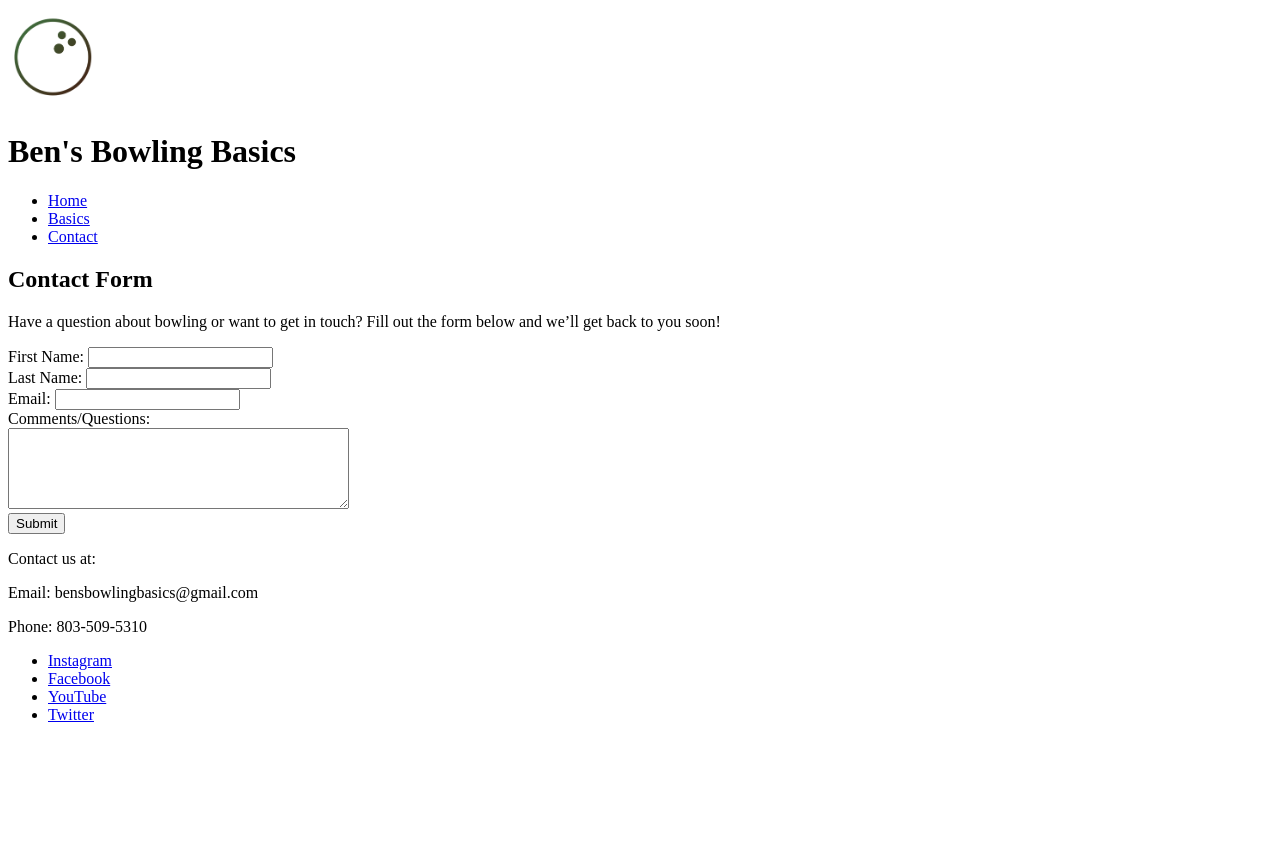
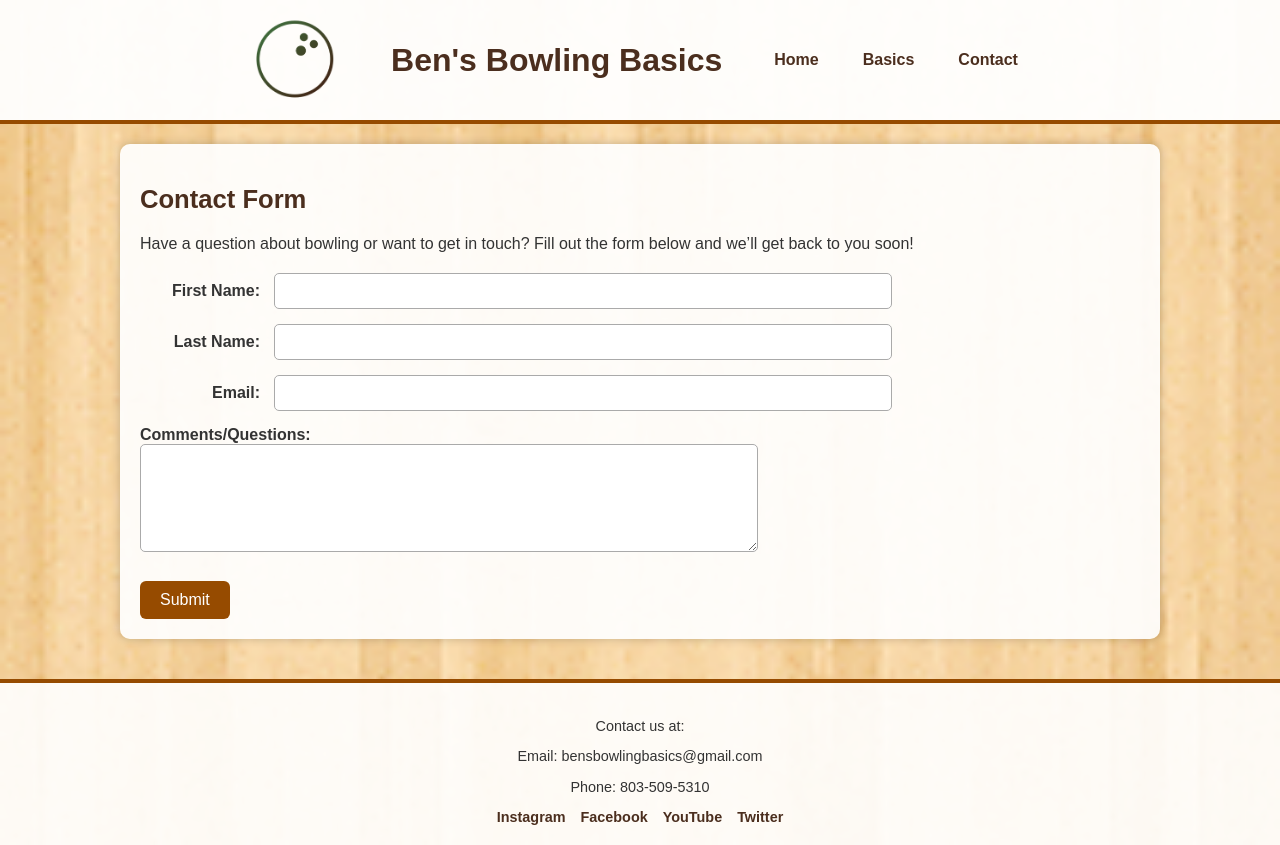
Before and after one commit to thompsonben727/bowlingWebsite, a plain HTML site: page contact.html in a window 1280 px wide. Before the commit the page ends 800 px from the top, so only its background shows below. Drawn offline with Linux system fonts and the light colour scheme.

Commit message:
Add files via upload

```diff
--- a/contact.html
+++ b/contact.html
@@ -3,17 +3,15 @@
 <head>
     <title>Ben's Bowling Basics - Contact</title>
     <meta charset="utf-8">
-<!--
-    <link rel="" href=""> This will be added later when we make stylesheet
--->
+    <link rel="stylesheet" href="styles.css">
 </head>
 <body>
 
-    <header>
+    <header id="main-header">
         <img src="images/logo-transparent-png.png" alt="Ben's Bowling Basics Logo" style="height: 100px;">
         <h1>Ben's Bowling Basics</h1>
         <nav>
-            <ul>
+            <ul class="nav-menu">
                 <li><a href="index.html">Home</a></li>
                 <li><a href="basics.html">Basics</a></li>
                 <li><a href="contact.html">Contact</a></li>
@@ -21,38 +19,39 @@
         </nav>
     </header>
 
-    <main>
-        <div>
+    <main id="contact-main">
+        <section class="contact-intro">
             <h2>Contact Form</h2>
             <p>
                 Have a question about bowling or want to get in touch? Fill out the form below and we’ll get back to you soon!
             </p>
-        </div>
-        <div>
+        </section>
+        <form class="contact-form"></form>
+            <div class="form-group">
                 <label for="first-name">First Name:</label>
                 <input type="text" id="first-name" name="first-name">
             </div>
-        <div>
+            <div class="form-group">
                 <label for="last-name">Last Name:</label>
                 <input type="text" id="last-name" name="last-name">
             </div>
-        <div>
+            <div class="form-group">
                 <label for="email">Email:</label>
                 <input type="email" id="email" name="email">
             </div>
-        <div>
+            <div class="form-group">
                 <label for="comments">Comments/Questions:</label><br>
                 <textarea id="comments" name="comments" rows="5" cols="40"></textarea>
             </div>
-
-        <button type="submit">Submit</button>
+        </form>
+        <button type="submit" class="submit-button">Submit</button>
     </main>
 
-    <footer>
+    <footer id="main-footer">
         <p>Contact us at:</p>
         <p>Email: bensbowlingbasics@gmail.com</p>
         <p>Phone: 803-509-5310</p>
-        <ul>
+        <ul class="social-links">
             <li><a href="#">Instagram</a></li>
             <li><a href="#">Facebook</a></li>
             <li><a href="#">YouTube</a></li>
--- /dev/null
+++ b/styles.css
@@ -0,0 +1,221 @@
+body {
+    font-family: Arial, sans-serif; /* Clean, readable font */
+    background-image: url('images/wood-texture.jpg'); /* Wood texture background */
+    background-size: cover; /* Scale background to cover entire page */
+    background-repeat: no-repeat; /* Prevent background from repeating */
+    background-attachment: fixed; /* Fix background in place while scrolling */
+    margin: 0; /* Remove default body margin */
+    padding: 0; /* Remove default body padding */
+    color: #333; /* General text color */
+}
+
+/* ---------- Header Styles ---------- */
+
+#main-header {
+    display: flex; /* Use Flexbox for layout */
+    align-items: center; /* Vertically center contents */
+    justify-content: center; /* Center all items horizontally */
+    gap: 40px; /* Space between logo/title and nav */
+    background-color: rgba(255, 255, 255, 0.95); /* Semi-transparent white background */
+    padding: 10px 40px; /* Add spacing inside the header */
+    border-bottom: 4px solid #964B00; /* Brown border to mimic wood edge */
+}
+
+#main-header img {
+    height: 80px; /* Set fixed height for logo */
+    margin-right: 10px; /* Space between logo and title */
+}
+
+#main-header h1 {
+    font-size: 2rem; /* Set font size for site title */
+    margin: 0; /* Remove default margin */
+    color: #4B2E1E; /* Deep brown color matching wood theme */
+    display: inline-block; /* Prevent line break */
+}
+
+/* Prevent logo and title from shrinking */
+#main-header > img,
+#main-header > h1 {
+    flex-shrink: 0; /* Keep size constant, don't shrink */
+}
+
+/* ---------- Navigation ---------- */
+
+.nav-menu {
+    list-style: none; /* Remove bullet points */
+    display: flex; /* Layout nav items in a row */
+    gap: 20px; /* Add spacing between nav items */
+    margin: 0; /* Remove default margin */
+    padding: 0; /* Remove default padding */
+}
+
+.nav-menu li a {
+    text-decoration: none; /* Remove underline from links */
+    font-weight: bold; /* Make nav text bold */
+    color: #4B2E1E; /* Deep brown color */
+    padding: 8px 12px; /* Add space inside links */
+    border-radius: 5px; /* Slightly round link corners */
+    transition: background-color 0.3s; /* Smooth background transition on hover */
+}
+
+.nav-menu li a:hover {
+    background-color: #F5DEB3; /* Light wheat color on hover */
+}
+
+/* ---------- Footer ---------- */
+
+#main-footer {
+    background-color: rgba(255, 255, 255, 0.9); /* Semi-transparent footer background */
+    text-align: center; /* Center all footer text */
+    padding: 20px; /* Add space inside footer */
+    font-size: 0.9rem; /* Slightly smaller font */
+    margin-top: 40px; /* Space above footer */
+    border-top: 4px solid #964B00; /* Brown top border to match header */
+}
+
+.social-links {
+    list-style: none; /* Remove bullets from social links */
+    padding: 0; /* Remove padding */
+    margin: 10px 0 0 0; /* Add top margin only */
+    display: flex; /* Display links in a row */
+    justify-content: center; /* Center the links horizontally */
+    gap: 15px; /* Space between icons */
+}
+
+.social-links li a {
+    color: #4B2E1E; /* Deep brown text color */
+    font-weight: bold; /* Make link text bold */
+    text-decoration: none; /* Remove underline */
+}
+
+/* ---------- Main Content Sections ---------- */
+
+main {
+    background-color: rgba(255, 255, 255, 0.92); /* White background for readability */
+    margin: 20px auto; /* Center main and add vertical spacing */
+    padding: 20px; /* Padding inside content box */
+    max-width: 1000px; /* Limit content width for readability */
+    border-radius: 10px; /* Rounded corners */
+    box-shadow: 0 0 10px rgba(0, 0, 0, 0.2); /* Subtle shadow for depth */
+}
+
+/* ---------- Home Page ---------- */
+
+.intro h2 {
+    color: #4B2E1E; /* Deep brown section header */
+    font-size: 1.6rem; /* Match other h2 sizing */
+    margin-top: 0; /* Remove top margin */
+    margin-bottom: 10px; /* Space below header */
+}
+
+.main-text {
+    font-size: 1.1rem; /* Increase base text size slightly */
+    line-height: 1.6; /* Improve line spacing for readability */
+}
+
+.content {
+    display: flex; /* Arrange image and text side-by-side */
+    align-items: flex-start; /* Align to top */
+    gap: 20px; /* Space between image and text */
+    margin: 40px 0; /* Vertical spacing around block */
+}
+
+.content img {
+    width: 45%; /* Image takes up less than half the width */
+    height: auto; /* Maintain image aspect ratio */
+    border-radius: 10px; /* Rounded image corners */
+    box-shadow: 0 4px 8px rgba(0, 0, 0, 0.2); /* Add shadow to image */
+}
+
+.main-text {
+    flex: 1; /* Text fills remaining space */
+    font-size: 1.1rem; /* Consistent with other text */
+    line-height: 1.6; /* Readable line spacing */
+    color: #333; /* Standard text color */
+}
+
+/* ---------- Basics Page Sections ---------- */
+
+.rules-section h2,
+.bowling-form-section h3,
+.equipment-info h3 {
+    color: #4B2E1E; /* Unified section header color */
+    margin-top: 0; /* Remove top spacing */
+}
+
+.rules-list {
+    padding-left: 20px; /* Indent list from left */
+    line-height: 1.6; /* Increase line spacing */
+}
+
+.equipment-section {
+    display: flex; /* Flex layout for equipment area */
+    gap: 20px; /* Space between info and links */
+    flex-direction: column; /* Stack info and links vertically */
+}
+
+.equipment-info, .equipment-links {
+    flex: 1; /* Let each section grow equally */
+    min-width: 300px; /* Minimum width for responsiveness */
+}
+
+.websites-list {
+    list-style: none; /* Remove bullets from list */
+    padding-left: 0; /* Align with container edge */
+}
+
+.websites-list li {
+    margin-bottom: 20px; /* Space between each list item */
+}
+
+/* ---------- Contact Page ---------- */
+
+.contact-intro h2 {
+    font-size: 1.6rem; /* Consistent section title size */
+    color: #4B2E1E; /* Deep brown for theme match */
+}
+
+.contact-form {
+    margin-top: 20px; /* Space above the form */
+}
+
+.form-group {
+    margin-bottom: 15px; /* Space between form rows */
+}
+
+label {
+    display: inline-block; /* Align label with input */
+    width: 120px; /* Fixed label width */
+    font-weight: bold; /* Emphasize label text */
+    margin-right: 10px; /* Space between label and input */
+    text-align: right; /* Right-align label text */
+}
+
+input[type="text"],
+input[type="email"],
+textarea {
+    width: 60%; /* Make inputs wide */
+    padding: 8px; /* Padding inside inputs */
+    border: 1px solid #aaa; /* Light border */
+    border-radius: 5px; /* Slightly rounded corners */
+    font-size: 1rem; /* Standard font size */
+}
+
+textarea {
+    resize: vertical; /* Allow vertical resizing only */
+}
+
+.submit-button {
+    margin-top: 10px; /* Space above button */
+    padding: 10px 20px; /* Padding inside button */
+    background-color: #964B00; /* Brown button background */
+    color: white; /* White text */
+    border: none; /* Remove default border */
+    border-radius: 6px; /* Rounded button corners */
+    font-size: 1rem; /* Standard button text size */
+    cursor: pointer; /* Pointer cursor on hover */
+}
+
+.submit-button:hover {
+    background-color: #7B3F00; /* Darker brown on hover */
+}
```
Also changed, not shown: basics.html (+16 -18 lines), index.html (+11 -13 lines), images/wood-texture.jpg (added). Lines whose indentation alone changed are shown as unchanged.
